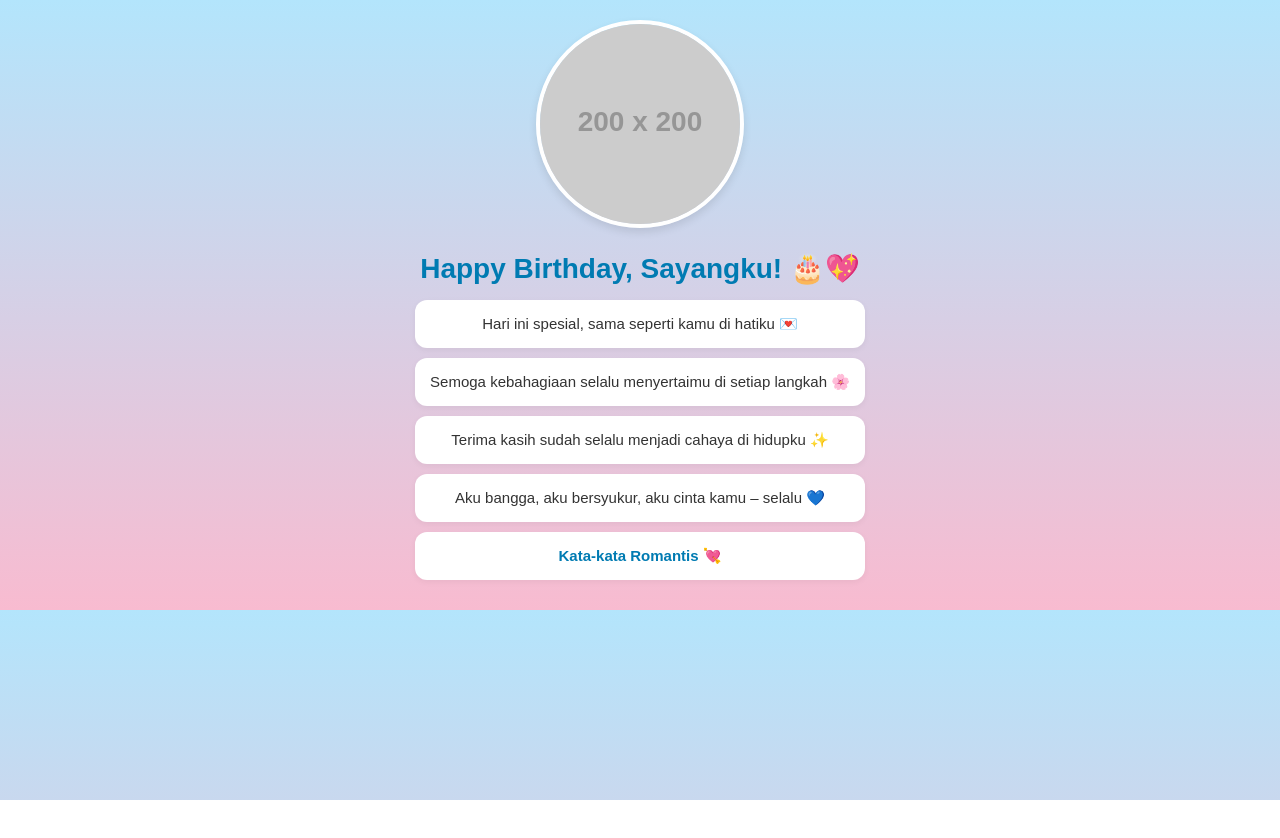
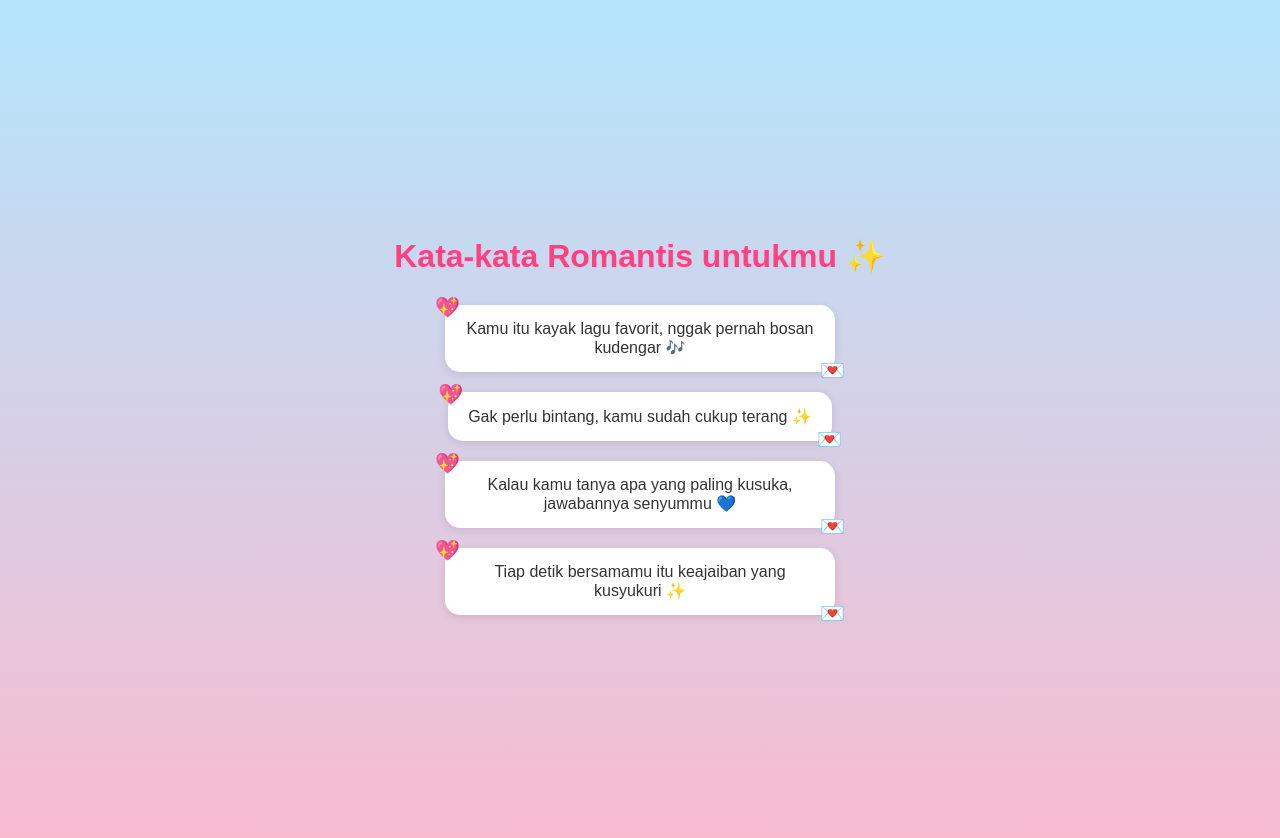
Before and after one commit to afzraa87-beep/untuk-sayangku-satriyo-yudha-wicaksono, a plain HTML site: page romantice.html in a window 1280 px wide. Before the commit the page ends 800 px from the top, so only its background shows below. Drawn offline with Linux system fonts and the light colour scheme; placeholder pictures from the web are drawn by us.

Commit message:
Update romantice.html

```diff
--- a/romantice.html
+++ b/romantice.html
@@ -3,59 +3,58 @@
 <head>
   <meta charset="UTF-8" />
   <meta name="viewport" content="width=device-width, initial-scale=1.0" />
-  <title>Happy Birthday 💙</title>
+  <title>Kata-kata Romantis 💘</title>
   <style>
     body {
       font-family: 'Poppins', sans-serif;
       background: linear-gradient(to bottom, #b3e5fc, #f8bbd0);
       color: #333;
       margin: 0;
-      padding: 0;
+      padding: 20px;
       display: flex;
       flex-direction: column;
       align-items: center;
+      justify-content: center;
+      min-height: 100vh;
     }
-    .container {
-      max-width: 450px;
-      width: 100%;
-      padding: 20px;
+    h1 {
+      color: #ff4081;
+      margin-bottom: 20px;
+    }
+    .romantic-card {
+      background: #fff;
+      padding: 15px 20px;
+      margin: 10px;
+      border-radius: 15px;
+      box-shadow: 0 2px 8px rgba(0, 0, 0, 0.1);
+      max-width: 350px;
       text-align: center;
+      font-size: 16px;
+      position: relative;
     }
-    .photo {
-      width: 200px;
-      height: 200px;
-      border-radius: 50%;
-      border: 4px solid #fff;
-      box-shadow: 0 4px 8px rgba(0, 0, 0, 0.1);
-      object-fit: cover;
-      margin: 0 auto 20px;
+    .romantic-card::before {
+      content: "💖";
+      font-size: 20px;
+      position: absolute;
+      top: -10px;
+      left: -10px;
     }
-    .title {
-      font-size: 28px;
-      font-weight: bold;
-      color: #007bb2;
-      margin-bottom: 15px;
-    }
-    .message {
-      background-color: #fff;
-      border-radius: 12px;
-      padding: 15px;
-      margin: 10px 0;
-      box-shadow: 0 2px 6px rgba(0, 0, 0, 0.05);
-      font-size: 15px;
+    .romantic-card::after {
+      content: "💌";
+      font-size: 20px;
+      position: absolute;
+      bottom: -10px;
+      right: -10px;
     }
   </style>
 </head>
 <body>
-  <div class="container">
-    <img src="https://via.placeholder.com/200" alt="Foto Romantis" class="photo" />
-    <div class="title">Happy Birthday, Sayangku! 🎂💖</div>
+  <h1>Kata-kata Romantis untukmu ✨</h1>
 
-    <div class="message">Hari ini spesial, sama seperti kamu di hatiku 💌</div>
-    <div class="message">Semoga kebahagiaan selalu menyertaimu di setiap langkah 🌸</div>
-    <div class="message">Terima kasih sudah selalu menjadi cahaya di hidupku ✨</div>
-    <div class="message">Aku bangga, aku bersyukur, aku cinta kamu – selalu 💙</div>
-      <a href="romantic.html" target="_blank" class="message" style="display:block; text-decoration:none; color:#007bb2; font-weight:bold;">Kata-kata Romantis 💘</a>
-  </div>
+  <div class="romantic-card">Kamu itu kayak lagu favorit, nggak pernah bosan kudengar 🎶</div>
+  <div class="romantic-card">Gak perlu bintang, kamu sudah cukup terang ✨</div>
+  <div class="romantic-card">Kalau kamu tanya apa yang paling kusuka, jawabannya senyummu 💙</div>
+  <div class="romantic-card">Tiap detik bersamamu itu keajaiban yang kusyukuri ✨</div>
+
 </body>
 </html>
```
